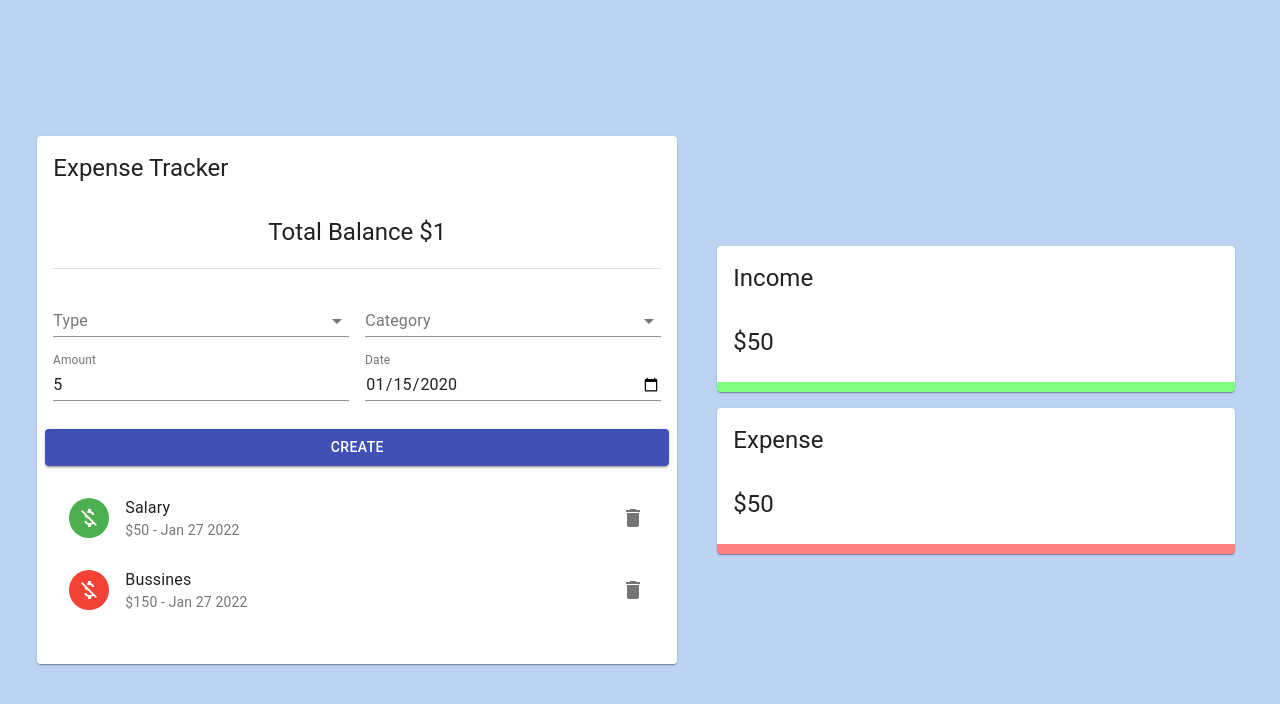
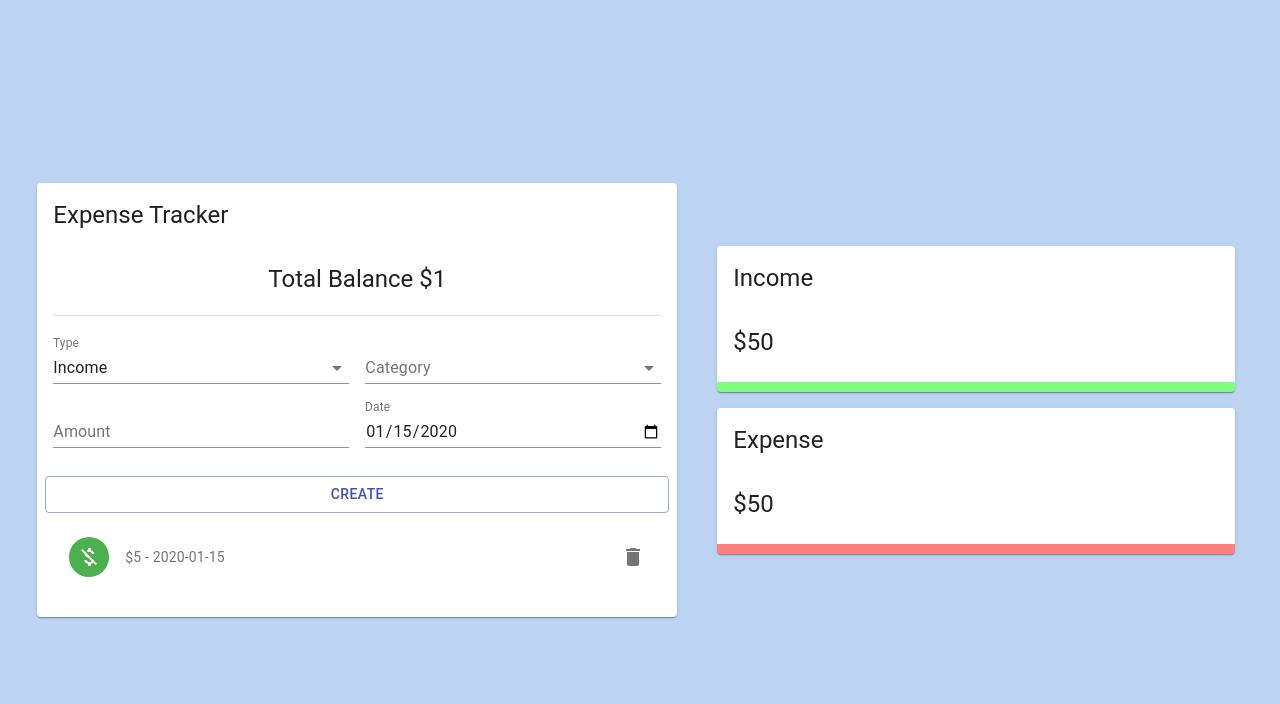
Before and after one commit to lenaratushna/expense-tracker-app, a React (Create React App) app: page / in a window 1280 px wide. Both pictures are taken after typing "5", "2020-01-15" into the empty fields and a click on the button "CREATE". Shown: the top 704 px of the page. Built offline with nearby package versions, Linux system fonts and the light colour scheme.

Commit message:
Added file with categories

```diff
--- a/src/components/Main/Form/Form.js
+++ b/src/components/Main/Form/Form.js
@@ -1,18 +1,45 @@
-import React from 'react';
-import { Grid, TextField, Button, FormControl, InputLabel, Select, MenuItem } from '@material-ui/core';
+import React, { useState, useContext } from 'react';
+import {
+  Grid,
+  TextField,
+  Button,
+  FormControl,
+  InputLabel,
+  Select,
+  MenuItem,
+} from '@material-ui/core';
+import { ExpenseTrackerContext } from '../../../context/context';
+import { v4 as uuidv4 } from 'uuid';
 
-import useStyles from './styles';
+import useStyles from "./styles";
+
+const initialState = {
+  amount: "",
+  category: "",
+  type: "Income",
+  date: new Date(),
+};
 
 const Form = () => {
+  const classes = useStyles();
+  const [formData, setFormData] = useState(initialState);
+  const {addTransaction} = useContext(ExpenseTrackerContext);
 
-  const classes = useStyles();
+  const createTransaction = () => {
+    const transaction = {...formData, amount: Number(formData.amount), id: uuidv4()};
+    addTransaction(transaction);
+    setFormData(initialState);
+  };
 
   return (
     <Grid container spacing={2}>
       <Grid item xs={6}>
         <FormControl fullWidth>
           <InputLabel>Type</InputLabel>
-          <Select>
+          <Select
+            value={formData.type}
+            onChange={(e) => setFormData({ ...formData, type: e.target.value })}
+          >
             <MenuItem value="Income">Income</MenuItem>
             <MenuItem value="Expense">Expense</MenuItem>
           </Select>
@@ -21,19 +48,43 @@
       <Grid item xs={6}>
         <FormControl fullWidth>
           <InputLabel>Category</InputLabel>
-          <Select>
+          <Select
+            value={formData.category}
+            onChange={(e) => setFormData({ ...formData, category: e.target.value })}
+          >
             <MenuItem value="Salary">Salary</MenuItem>
             <MenuItem value="Business">Business</MenuItem>
           </Select>
         </FormControl>
       </Grid>
       <Grid item xs={6}>
-        <TextField type="number" label="Amount" fullWidth />
+        <TextField
+          type="number"
+          label="Amount"
+          fullWidth
+          value={formData.amount}
+          onChange={(e) => setFormData({ ...formData, amount: e.target.value })}
+        />
       </Grid>
       <Grid item xs={6}>
-        <TextField type="date" label="Date" hiddenLabel="true" fullWidth />
+        <TextField
+          type="date"
+          label="Date"
+          hiddenLabel={true}
+          fullWidth
+          alue={formData.date}
+          onChange={(e) => setFormData({ ...formData, date: e.target.value })}
+        />
       </Grid>
-      <Button variant="contained" color="primary" className={classes.button} fullWidth >Create</Button>
+      <Button
+        variant="outlined"
+        color="primary"
+        className={classes.button}
+        fullWidth
+        onClick={createTransaction}
+      >
+        Create
+      </Button>
     </Grid>
   );
 };
--- a/src/components/Main/List/List.js
+++ b/src/components/Main/List/List.js
@@ -8,13 +8,7 @@
 const List = () => {
 
   const classes = useStyles();
-  const { deleteTransaction } = useContext(ExpenseTrackerContext);
-
-  const transactions = [
-    { id: 1,  type: "Income", category: "Salary", amount: 50, date: "Jan 27 2022" },
-    { id: 2,  type: "Expense", category: "Bussines", amount: 150, date: "Jan 27 2022" },
-    { id: 3,  type: "Expense", category: "Salary", amount: 550, date: "Jan 27 2022" },
-  ];
+  const { deleteTransaction, transactions } = useContext(ExpenseTrackerContext);
 
   return (
     <MUIList dense={false} className={classes.list}>
@@ -28,7 +22,7 @@
             </ListItemAvatar>
             <ListItemText primary={transaction.category} secondary={`$${transaction.amount} - ${transaction.date}`}/>
             <ListItemSecondaryAction>
-              <IconButton edge="end" aria-label="delete" onClick="{}">
+              <IconButton edge="end" aria-label="delete" onClick={() => deleteTransaction(transaction.id)}>
                 <Delete />
               </IconButton>
             </ListItemSecondaryAction>
--- a/src/context/context.js
+++ b/src/context/context.js
@@ -8,7 +8,7 @@
 
 export const Provider = ({children}) => {
 
-  const [transaction, dispatch] = useReducer(contextReduser, initialState);
+  const [transactions, dispatch] = useReducer(contextReduser, initialState);
 
   const deleteTransaction = (id) => dispatch({type: "DELETE_TRANSACTION", payload: id});
 
@@ -17,7 +17,8 @@
   return (
     <ExpenseTrackerContext.Provider value={{
       deleteTransaction,
-      addTransaction
+      addTransaction,
+      transactions
     }}>
       {children}
     </ExpenseTrackerContext.Provider>
--- a/src/index.js
+++ b/src/index.js
@@ -6,10 +6,8 @@
 import App from './App';
 
 ReactDOM.render(
-  <React.StrictMode>
     <Provider>
       <App />
-    </Provider>
-  </React.StrictMode>,
+    </Provider>,
   document.getElementById('root')
 );
```
Also changed, not shown: src/constants/categories.js (added, +55 -0 lines).
